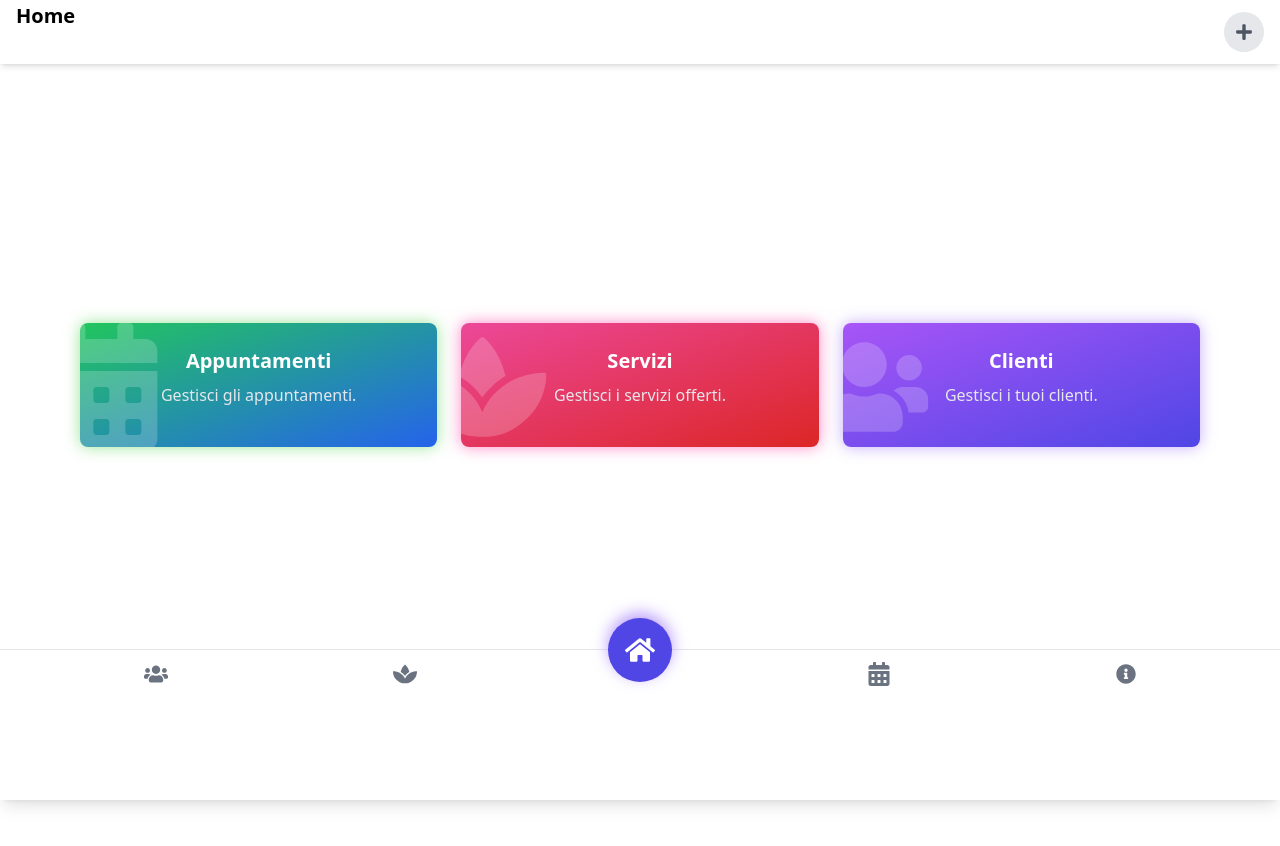
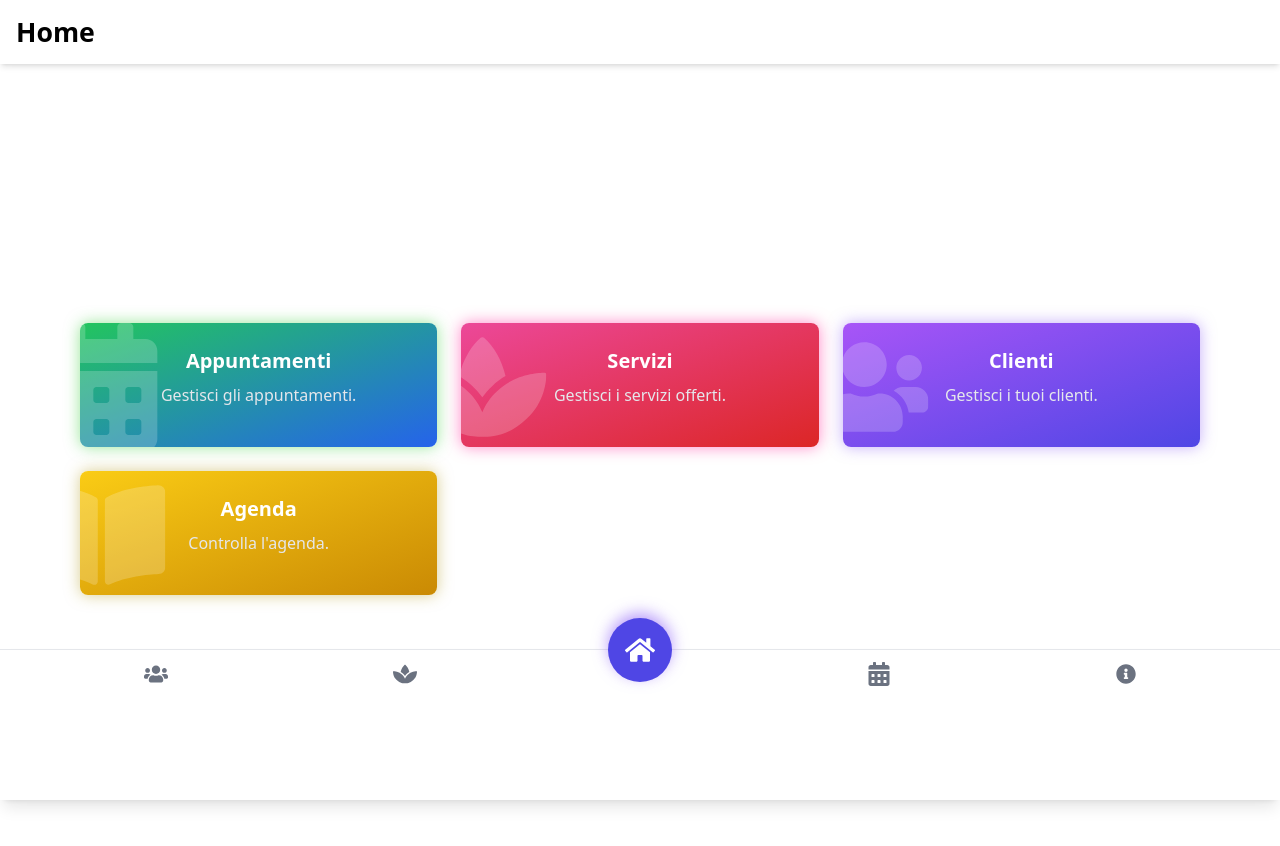
Before and after one commit to shosa/Next_MyBeautyApp, a Next.js app: page / in a window 1280 px wide. Shown: the top 846 px of the page. Built offline with nearby package versions, Linux system fonts and the light colour scheme.

Commit message:
migliorata Toolbar

```diff
--- a/app/appointments/page.tsx
+++ b/app/appointments/page.tsx
@@ -1,7 +1,8 @@
+import Toolbar from '../../components/Toolbar';
 export default function appointments() {
   return (
     <main className="bg-white text-center p-4 min-h-screen">
-      <h1 className="text-4xl font-bold mb-6">Appuntamenti</h1>
+      <Toolbar pageTitle='Appuntamenti' showPlusButton={true} />
       {/* Contenuto specifico della pagina */}
     </main>
   );
--- a/app/clientsList/page.tsx
+++ b/app/clientsList/page.tsx
@@ -45,9 +45,9 @@ export default function ClientsList() {
   };
 
   return (
-    <main className="p-4">
-      <Toolbar pageTitle="Rubrica Clienti" />
-      <ul className="space-y-4" style={{ paddingTop: '64px' }}> {/* Adjust padding if toolbar height changes */}
+    <main className="p-1">
+      <Toolbar pageTitle="Rubrica Clienti"  showPlusButton={true} />
+      <ul className="space-y-2" style={{ paddingBottom: '100px' }}> {/* Adjust padding if Navbar height changes */}
         {clients.map(client => (
           <li key={client.id} className="p-4 bg-white shadow rounded-md flex justify-between items-center">
             <div>
--- a/app/globals.css
+++ b/app/globals.css
@@ -10,7 +10,6 @@ main {
 
 main {
   margin-top:10%;
-
   padding: 5%;
 }
 
@@ -18,7 +17,6 @@ h1 {
   @apply text-4xl font-bold text-center mb-8;
 }
 
-/* Definisci le animazioni neon */
 
 
 /* Stili per l'effetto neon delle card */
@@ -36,6 +34,10 @@ h1 {
   box-shadow: 0 0 15px rgba(50, 205, 50, 0.5);
 
 }
+.neon-yellow {
+  box-shadow: 0 0 15px rgba(179, 157, 34, 0.5);
+
+}
 
 /* Cerchio di Home */
 .home-circle {
@@ -48,6 +50,24 @@ nav {
 }
 
 .pageTitle {
-  font-size: 20pt;
-  padding:5%;
+  font-size: 20pt; /* Mantiene la dimensione del font */
+  margin: 0; /* Rimuove margini verticali che potrebbero interferire con l'allineamento */
+  display: flex; /* Usa flex per allineare verticalmente */
+  align-items: center; /* Centra verticalmente */
+  height: 100%; /* Assicura che occupi l'intera altezza del genitore */
 }
+
+/* styles.css */
+.scale-100 {
+  transform: scale(1);
+  opacity: 1;
+}
+
+.scale-0 {
+  transform: scale(0);
+  opacity: 0;
+}
+
+.transition-transform {
+  transition: transform 0.3s ease-in-out, opacity 0.3s ease-in-out;
+}
--- a/app/page.tsx
+++ b/app/page.tsx
@@ -1,12 +1,12 @@
 import Link from 'next/link';
 import Toolbar from '../components/Toolbar';
-import { FaUsers, FaSpa, FaCalendarAlt } from 'react-icons/fa';
+import { FaUsers, FaSpa, FaCalendarAlt, FaRegCalendar, FaBookOpen } from 'react-icons/fa';
 
 export default function Home() {
   return (
 
     <main className="bg-white text-center p-4 min-h-screen">
-      <Toolbar pageTitle='Home' />
+      <Toolbar pageTitle='Home' showPlusButton={false} />
       <div className="grid grid-cols-1 md:grid-cols-3 gap-6">
 
         {/* Card per gli Appuntamenti */}
@@ -34,6 +34,14 @@ export default function Home() {
             <p className="text-gray-200 mb-4">Gestisci i tuoi clienti.</p>
           </div>
         </Link>
+
+        <Link href="/agenda">
+          <div className="relative overflow-hidden rounded-lg p-6 bg-gradient-to-br from-yellow-400 to-yellow-600 shadow-lg transform transition-transform hover:scale-105 neon-yellow">
+            <FaBookOpen className="absolute left-0 top-0 -translate-x-1/3 text-9xl text-white opacity-20" />
+            <h2 className="text-xl font-semibold mb-2 text-white">Agenda</h2>
+            <p className="text-gray-200 mb-4">Controlla l'agenda.</p>
+          </div>
+        </Link>
       </div>
 
     </main >
--- a/components/Navbar.tsx
+++ b/components/Navbar.tsx
@@ -12,35 +12,35 @@ const Navbar = () => {
     <nav className="fixed bottom-0 left-0 right-0 bg-white shadow-lg border-t border-gray-200">
       <div className="container mx-auto px-4 sm:px-6 lg:px-8 py-3 flex justify-around items-center navbar-container relative">
         {/* Link per i Clienti */}
-        <Link href="/clientsList" className={`text-gray-500 hover:text-indigo-600 transform transition-transform hover:scale-105 focus:outline-none focus:text-indigo-600 text-2xl ${pathname === '/clientsList' ? 'text-indigo-600' : ''}`}>
+        <Link href="/clientsList" className={`text-gray-500 hover:text-indigo-600 transform transition-transform hover:scale-150 focus:outline-none focus:text-indigo-600 text-2xl ${pathname === '/clientsList' ? 'text-indigo-600' : ''}`}>
           <FaUsers />
           <span className="sr-only">Clienti</span>
         </Link>
 
         {/* Link per i Servizi */}
-        <Link href="/services" className={`text-gray-500 transform transition-transform hover:scale-105 hover:text-indigo-600 focus:outline-none focus:text-indigo-600 text-2xl ${pathname === '/services' ? 'text-indigo-600' : ''}`}>
+        <Link href="/services" className={`text-gray-500 transform transition-transform hover:scale-150 hover:text-indigo-600 focus:outline-none focus:text-indigo-600 text-2xl ${pathname === '/services' ? 'text-indigo-600' : ''}`}>
           <FaSpa />
           <span className="sr-only">Servizi</span>
         </Link>
 
-        <Link href="#" className={`text-gray-500 transform transition-transform hover:scale-105 hover:text-indigo-600 focus:outline-none focus:text-indigo-600 text-2xl ${pathname === '/anotherPage' ? 'text-indigo-600' : ''}`}>
+        <Link href="#" className={`text-gray-500 transform transition-transform hover:text-indigo-600 focus:outline-none focus:text-indigo-600 text-2xl ${pathname === '/anotherPage' ? 'text-indigo-600' : ''}`}>
 
         </Link>
 
         {/* Link per gli Appuntamenti */}
-        <Link href="/appointments" className={`text-gray-500 transform transition-transform hover:scale-105 hover:text-indigo-600 focus:outline-none focus:text-indigo-600 text-2xl ${pathname === '/calendar' ? 'text-indigo-600' : ''}`}>
+        <Link href="/appointments" className={`text-gray-500 transform transition-transform hover:scale-150 hover:text-indigo-600 focus:outline-none focus:text-indigo-600 text-2xl ${pathname === '/calendar' ? 'text-indigo-600' : ''}`}>
           <FaCalendarAlt />
           <span className="sr-only">Appuntamenti</span>
         </Link>
 
         {/* Link per Altro */}
-        <Link href="/info" className={`text-gray-500 transform transition-transform hover:scale-105 hover:text-indigo-600 focus:outline-none focus:text-indigo-600 text-xl ${pathname === '/anotherPage' ? 'text-indigo-600' : ''}`}>
+        <Link href="/info" className={`text-gray-500 transform transition-transform hover:scale-150 hover:text-indigo-600 focus:outline-none focus:text-indigo-600 text-xl ${pathname === '/anotherPage' ? 'text-indigo-600' : ''}`}>
           <FaInfoCircle />
           <span className="sr-only">Altro</span>
         </Link>
 
         {/* Cerchio di Home fuori dalla navbar */}
-        <div className="home-circle transform transition-transform hover:scale-105 absolute -top-8 left-1/2 transform -translate-x-1/2 bg-indigo-600 text-white w-16 h-16 rounded-full flex justify-center items-center shadow-lg">
+        <div className="home-circle transform transition-transform hover:scale-110 absolute -top-8 left-1/2 transform -translate-x-1/2 bg-indigo-600 text-white w-16 h-16 rounded-full flex justify-center items-center shadow-lg">
           <Link href="/" className="text-3xl">
             <FaHome />
           </Link>
--- a/components/Toolbar.tsx
+++ b/components/Toolbar.tsx
@@ -6,9 +6,10 @@ import { FaPlus, FaCog, FaBell, FaUser } from 'react-icons/fa'; // Import delle
 interface ToolbarProps {
   pageTitle: string;
   toolbarHeight?: string; // Prop opzionale per determinare l'altezza della toolbar
+  showPlusButton?: boolean; // Prop opzionale per mostrare o nascondere il pulsante +
 }
 
-const Toolbar: React.FC<ToolbarProps> = ({ pageTitle, toolbarHeight = '64px' }) => {
+const Toolbar: React.FC<ToolbarProps> = ({ pageTitle, toolbarHeight = '64px', showPlusButton = true }) => {
   const [expanded, setExpanded] = useState(false);
 
   const toggleExpand = () => {
@@ -16,30 +17,43 @@ const Toolbar: React.FC<ToolbarProps> = ({ pageTitle, toolbarHeight = '64px' })
   };
 
   return (
-    <header className={`fixed top-0 left-0 right-0 z-50 bg-white shadow-md p-4 flex items-center justify-between`} style={{ height: toolbarHeight }}>
-      <h1 className="text-xl font-bold">{pageTitle}</h1>
-      <div className="flex items-center space-x-4">
+    <>
+      <header
+        className="fixed top-0 left-0 right-0 z-50 bg-white shadow-md flex items-center justify-between"
+        style={{ height: toolbarHeight, padding: '0 1rem' }} // Usa padding per contenere i contenuti
+      >
+        <h1 className="pageTitle">{pageTitle}</h1>
+        <div className="flex items-center space-x-4 relative">
+          {showPlusButton && (
             <button
-          className="flex items-center justify-center w-10 h-10 bg-gray-200 rounded-full hover:bg-gray-300 focus:outline-none"
+              className="flex items-center justify-center w-10 h-10 bg-white border border-indigo-500 text-indigo-500 rounded-full hover:bg-indigo-50 focus:outline-none"
               onClick={toggleExpand}
             >
-          <FaPlus className="text-gray-600 text-lg" />
+              <FaPlus className="text-lg" />
             </button>
-        {expanded && (
-          <>
-            <button className="flex items-center justify-center w-10 h-10 bg-gray-200 rounded-full hover:bg-gray-300 focus:outline-none">
-              <FaCog className="text-gray-600 text-lg" />
+          )}
+          {/* Questo div contiene i pulsanti espansi */}
+          <div
+            className={`absolute left-0 right-0 mt-2 flex flex-col items-center space-y-2 bg-white shadow-md p-2 rounded-md transform transition-transform duration-300 ease-in-out ${
+              expanded ? 'scale-100 opacity-100' : 'scale-0 opacity-0'
+            }`}
+          >
+            <button className="flex items-center justify-center w-10 h-10 bg-white border border-gray-300 text-gray-600 rounded-full hover:bg-gray-100 focus:outline-none">
+              <FaCog className="text-lg" />
             </button>
-            <button className="flex items-center justify-center w-10 h-10 bg-gray-200 rounded-full hover:bg-gray-300 focus:outline-none">
-              <FaBell className="text-gray-600 text-lg" />
+            <button className="flex items-center justify-center w-10 h-10 bg-white border border-gray-300 text-gray-600 rounded-full hover:bg-gray-100 focus:outline-none">
+              <FaBell className="text-lg" />
             </button>
-            <button className="flex items-center justify-center w-10 h-10 bg-gray-200 rounded-full hover:bg-gray-300 focus:outline-none">
-              <FaUser className="text-gray-600 text-lg" />
+            <button className="flex items-center justify-center w-10 h-10 bg-white border border-gray-300 text-gray-600 rounded-full hover:bg-gray-100 focus:outline-none">
+              <FaUser className="text-lg" />
             </button>
-          </>
-        )}
+          </div>
         </div>
       </header>
+      {expanded && (
+        <div className="fixed inset-0 bg-black bg-opacity-25 z-40" onClick={toggleExpand} />
+      )}
+    </>
   );
 };
 
```
Lines whose indentation alone changed are shown as unchanged.
